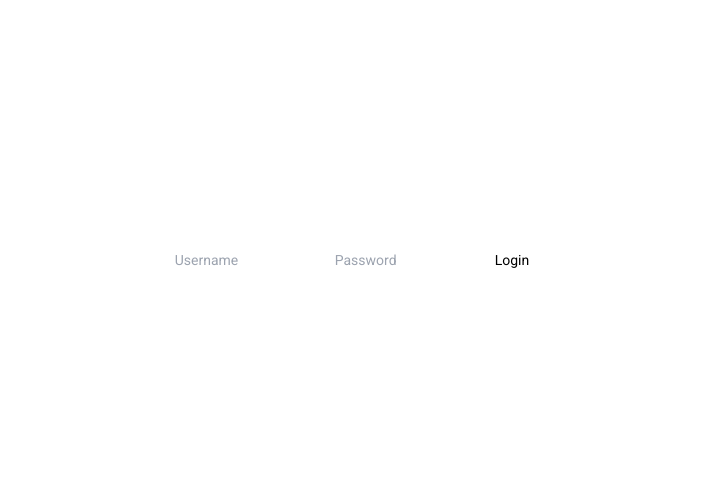
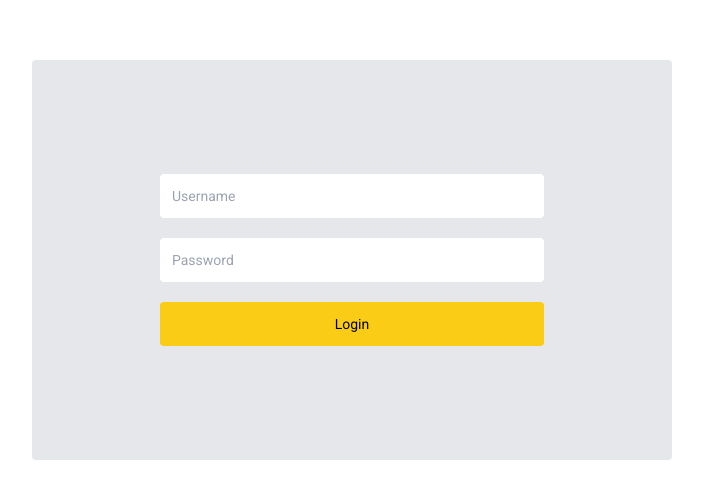
Before and after one commit to abhi-kr-2100/motion2, an Angular app in the folder motion2-frontend/: page /login in a window 1280 px wide. Shown: the part 140-638 px from the top of the page, without its empty margins (288-991 px from the left). Built offline with nearby package versions, Linux system fonts and the light colour scheme.

Commit message:
Style the login page

```diff
--- a/motion2-frontend/src/app/login/login.component.html
+++ b/motion2-frontend/src/app/login/login.component.html
@@ -1,3 +1,5 @@
-<input placeholder="Username" [(ngModel)]="username">
-<input type="password" placeholder="Password" [(ngModel)]="password">
-<button (click)="login()">Login</button>
+<div class="w-[50vw] h-[50vh] px-[20%] rounded bg-gray-200 flex flex-col gap-y-5 justify-center">
+    <input placeholder="Username" [(ngModel)]="username" class="p-3 rounded">
+    <input type="password" placeholder="Password" [(ngModel)]="password" class="p-3 rounded">
+    <button (click)="login()" class="bg-yellow-400 p-3 rounded">Login</button>
+</div>
```
